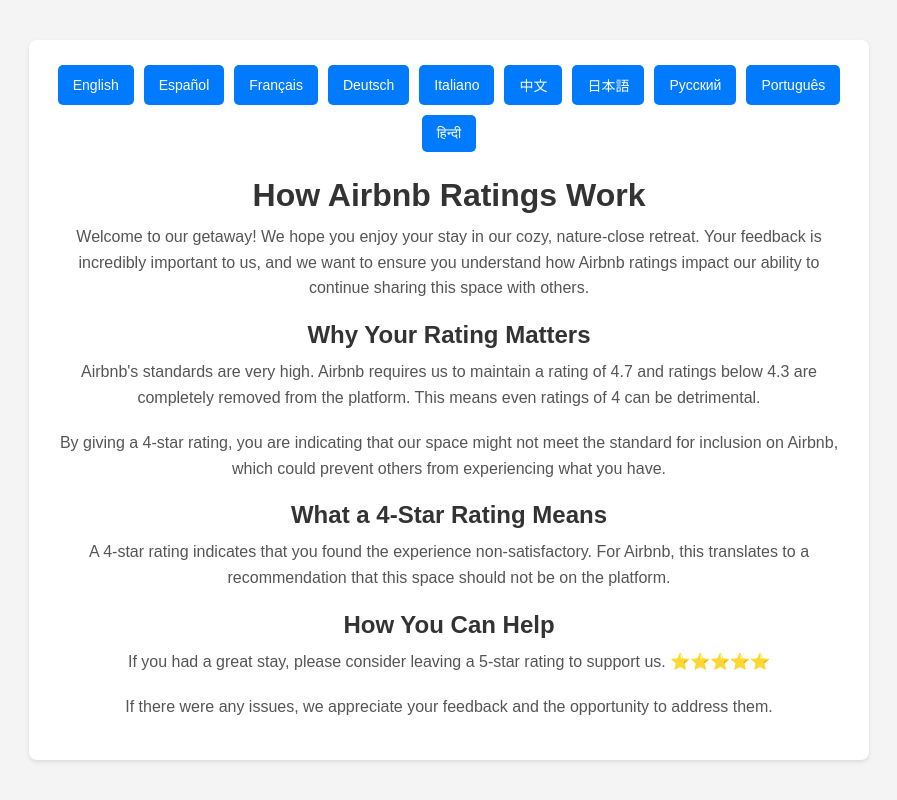
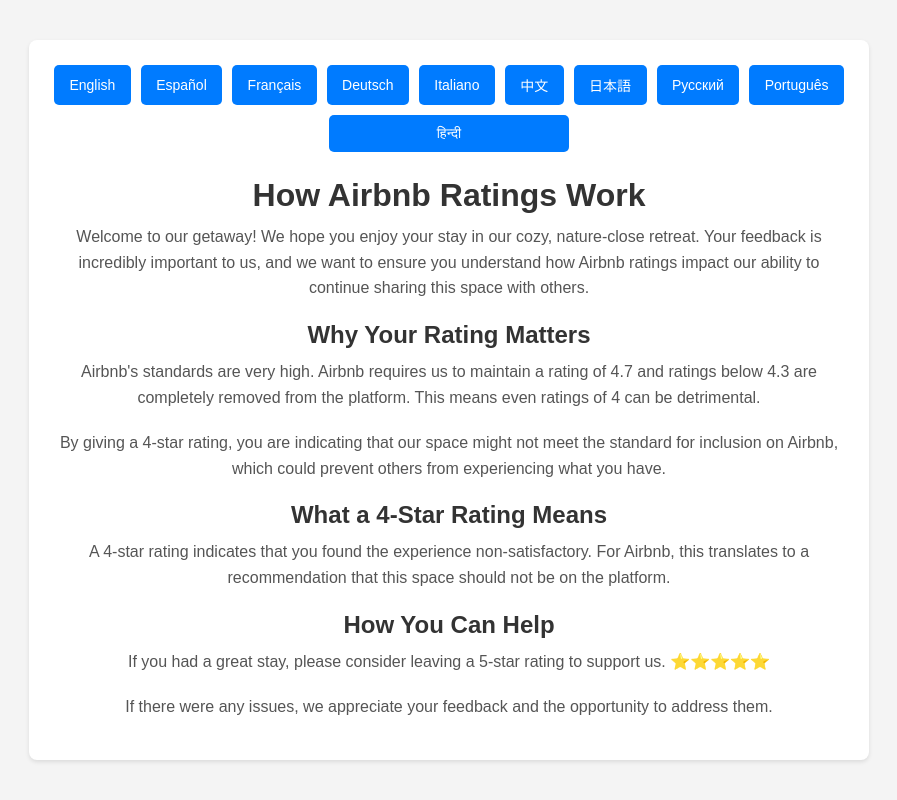
Before and after one commit to caspianventures/caspianventures.github.io, a plain HTML site: page index.html in a window 1280 px wide. Shown: the whole page, without its empty margins (191-1088 px from the left). Drawn offline with Linux system fonts and the light colour scheme.

Commit message:
Update index.html

```diff
--- a/index.html
+++ b/index.html
@@ -13,7 +13,7 @@
             display: flex;
             justify-content: center;
             align-items: center;
-            height: 100vh;
+            min-height: 100vh;
             text-align: center;
         }
         .container {
@@ -49,6 +49,8 @@
             cursor: pointer;
             font-size: 14px;
             margin: 5px;
+            flex-grow: 1;
+            max-width: 30%;
         }
         .language-selector button:hover {
             background-color: #0056b3;
@@ -69,6 +71,7 @@
             .language-selector button {
                 font-size: 12px;
                 padding: 8px 12px;
+                max-width: 45%;
             }
         }
     </style>
```
